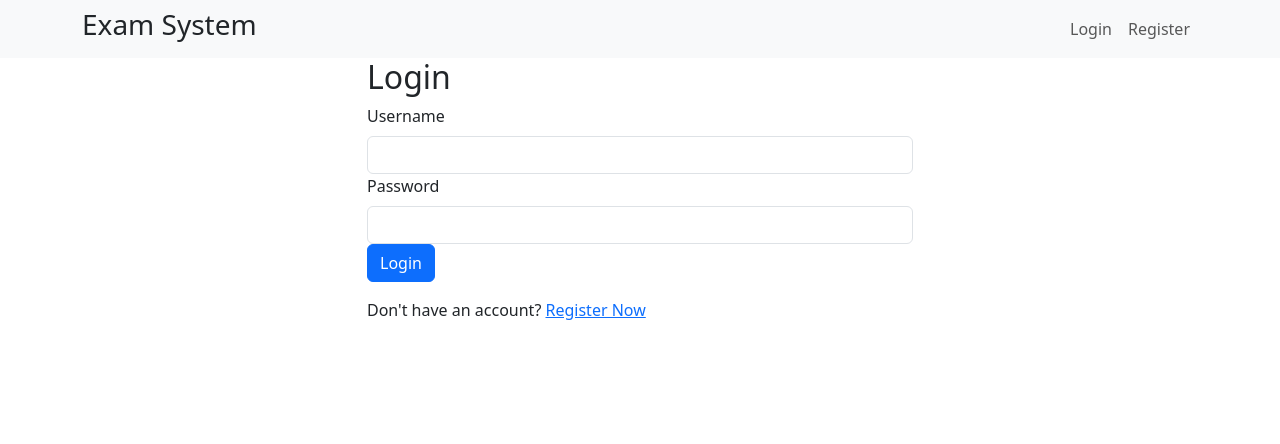
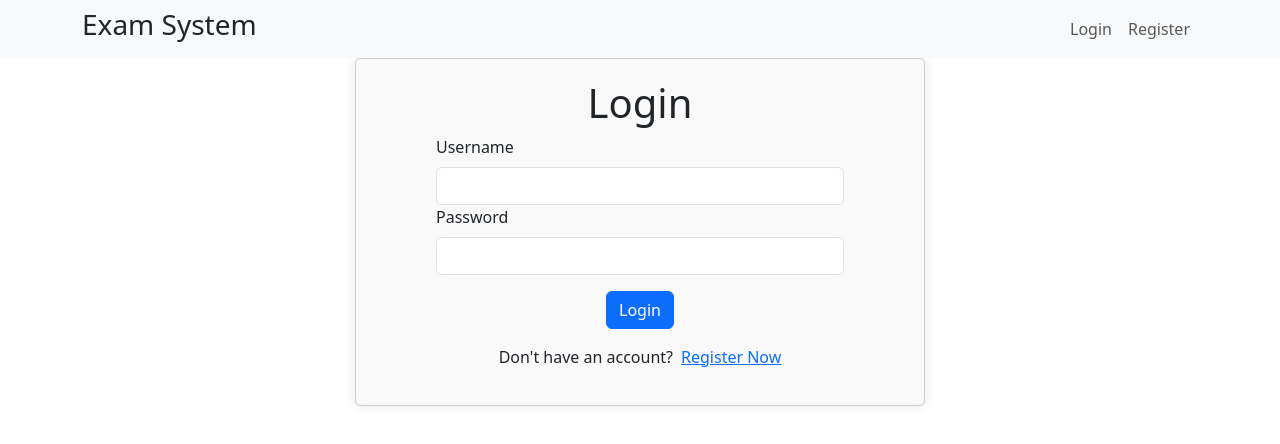
Before and after one commit to TalaatEysa/Exam-System-React-Project, a React (Create React App) app in the folder frontend/: page / in a window 1280 px wide. Shown: the top 444 px of the page. Built offline with nearby package versions, Linux system fonts and the light colour scheme.

Commit message:
adding style to login page

```diff
--- a/frontend/src/components/LoginComponent.jsx
+++ b/frontend/src/components/LoginComponent.jsx
@@ -1,8 +1,10 @@
+/* eslint-disable no-unused-vars */
 import React, { useState } from 'react';
 import { useDispatch, useSelector } from 'react-redux';
 import { useNavigate, Link } from 'react-router-dom';
 import { Form, Button, Container, Row, Col } from 'react-bootstrap';
 import { login } from '../Store/authSlice';
+import '../css/Login.css';
 
 export function LoginComponent() {
   const [userName, setUserName] = useState('');
@@ -11,7 +13,7 @@ export function LoginComponent() {
   const [passwordError, setPasswordError] = useState('');
   const dispatch = useDispatch();
   const navigate = useNavigate();
-  const { user, status, error } = useSelector((state) => state.auth);
+  const { status, error } = useSelector((state) => state.auth);
 
   const validateInputs = () => {
     let valid = true;
@@ -42,6 +44,7 @@ export function LoginComponent() {
     const resultAction = await dispatch(
       login({ user_name: userName, password }),
     );
+
     if (login.fulfilled.match(resultAction)) {
       const userType = resultAction.payload.user_type;
       if (userType === 'User') {
@@ -49,24 +52,41 @@ export function LoginComponent() {
       } else if (userType === 'Admin') {
         navigate('/admin/exams');
       }
+    } else if (login.rejected.match(resultAction)) {
+      // Handle specific error cases
+      if (resultAction.payload.status === 422) {
+        setPasswordError('Invalid username or password.');
+      } else {
+        // Display generic error message
+        setPasswordError('Invalid username or password, please try again.');
+      }
     }
+  };
+
+  const handleUserNameChange = (e) => {
+    setUserName(e.target.value);
+    setUserNameError(''); // Clear username error on change
+  };
+
+  const handlePasswordChange = (e) => {
+    setPassword(e.target.value);
+    setPasswordError(''); // Clear password error on change
   };
 
   return (
     <Container className="login-container">
       <Row className="justify-content-md-center">
-        <Col xs={12} md={6}>
-          <h2>Login</h2>
-          <Form onSubmit={handleLogin}>
+        <Col xs={8} md={6} className='login-form'>
+          <h1 className='text-center'>Login</h1>
+          <Form onSubmit={handleLogin} className='w-75 mx-auto'>
             <Form.Group controlId="userName">
               <Form.Label>Username</Form.Label>
               <Form.Control
                 type="text"
                 value={userName}
-                onChange={(e) => setUserName(e.target.value)}
-
+                onChange={handleUserNameChange}
               />
-              {userNameError && <p className="text-danger">*{userNameError}</p>}
+              {userNameError && <p className="text-danger">{userNameError}</p>}
             </Form.Group>
 
             <Form.Group controlId="password">
@@ -74,15 +94,15 @@ export function LoginComponent() {
               <Form.Control
                 type="password"
                 value={password}
-                onChange={(e) => setPassword(e.target.value)}
-
+                onChange={handlePasswordChange}
               />
-              {passwordError && <p className="text-danger">*{passwordError}</p>}
+              {passwordError && <p className="text-danger">{passwordError}</p>}
             </Form.Group>
 
-            {status === 'failed' && <p className="text-danger">*{error}</p>}
+            {/* {status === 'failed' && <p className="text-danger">*{error}</p>} */}
 
             <Button
+              className="mt-3 mx-auto d-block"
               variant="primary"
               type="submit"
               disabled={status === 'loading'}
@@ -90,8 +110,8 @@ export function LoginComponent() {
               {status === 'loading' ? 'Logging in...' : 'Login'}
             </Button>
           </Form>
-          <p className="mt-3">
-            Don't have an account? <Link to="/register">Register Now</Link>
+          <p className="d-flex justify-content-center my-3">
+            Don't have an account? <Link to="/register"className='ms-2'>Register Now</Link>
           </p>
         </Col>
       </Row>
--- /dev/null
+++ b/frontend/src/css/Login.css
@@ -0,0 +1,9 @@
+.login-form{
+  width: 400px;
+  margin: 20px auto;
+  padding: 20px;
+  border: 1px solid #ccc;
+  border-radius: 5px;
+  background-color: #f9f9f9;
+  box-shadow: 0 0 10px rgba(0, 0, 0, 0.1);
+}
```
